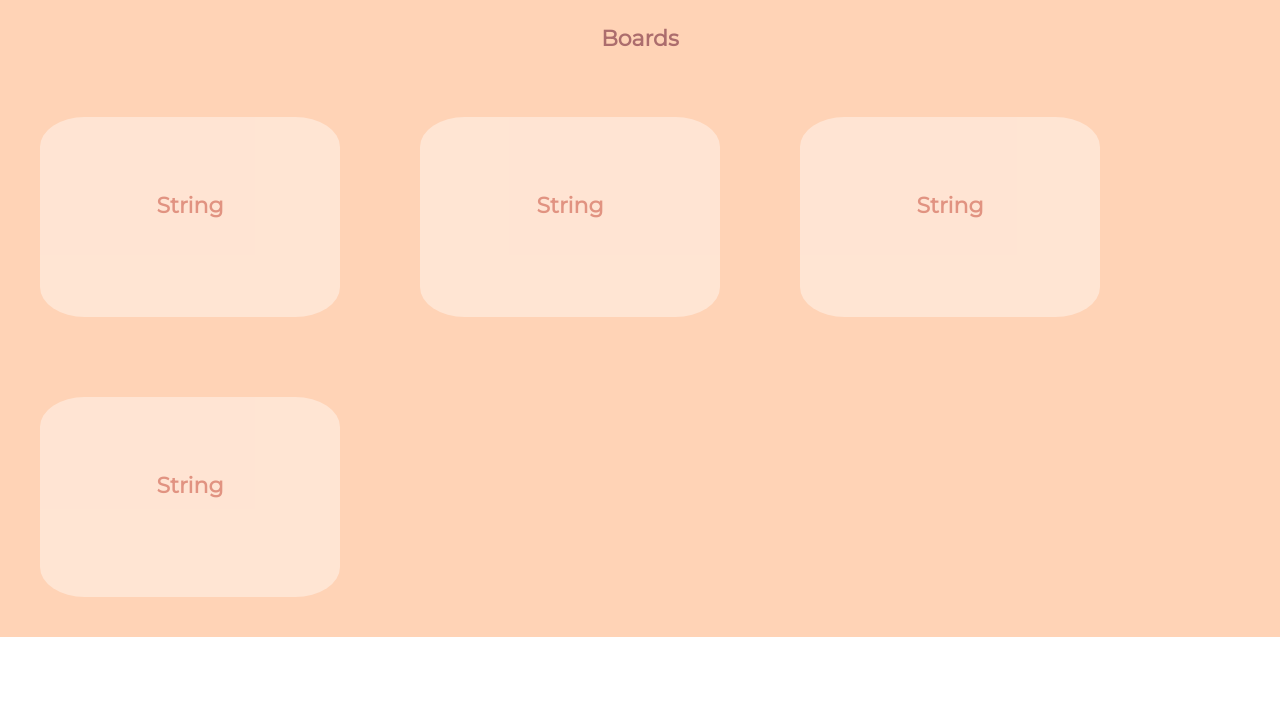
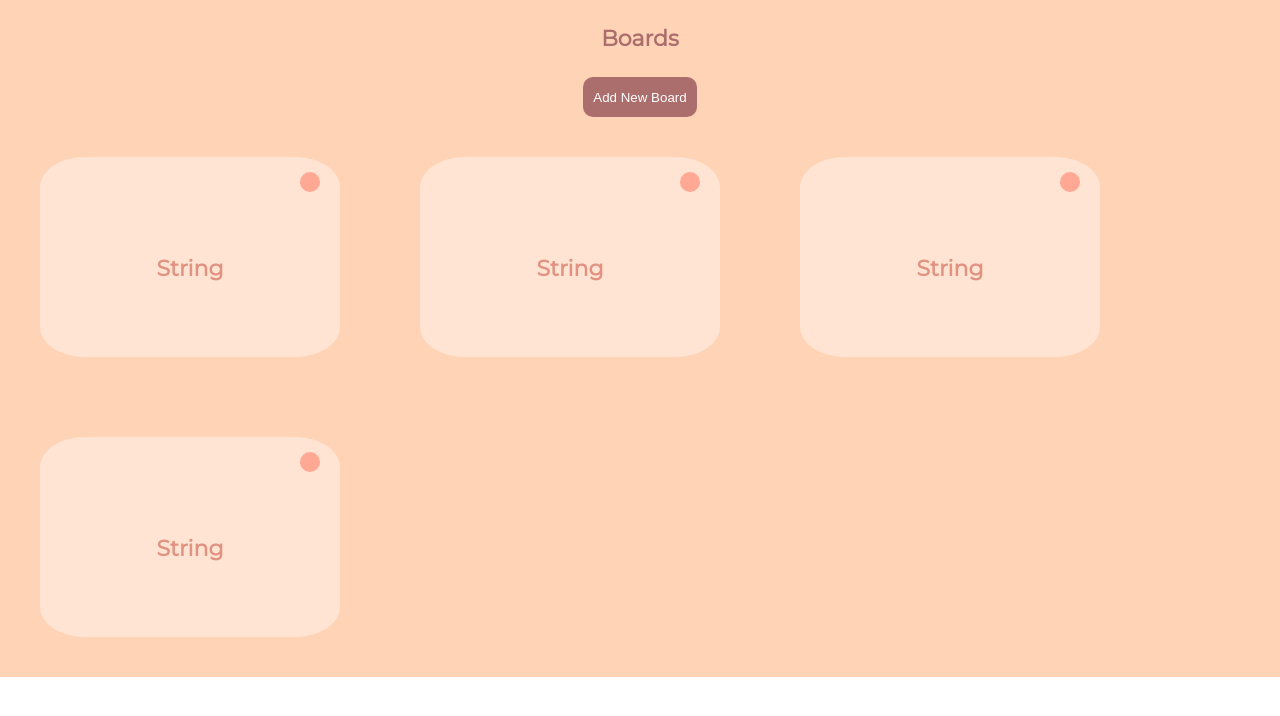
Before and after one commit to soloplxya/trello-kanban-frontend, a React (Create React App) app: page / in a window 1280 px wide. Shown: the top 716 px of the page. Built offline with nearby package versions, Linux system fonts and the light colour scheme.

Commit message:
feat: completed design for the boards page

```diff
--- a/src/boards/boardCard.css
+++ b/src/boards/boardCard.css
@@ -16,3 +16,11 @@
     padding: 25%;
     font-weight: bold;
 }
+
+.boardCardRemoveButton {
+    border: none;
+    background-color: #FF6961;
+    border-radius: 50%;
+    height: 20px;
+    width: 20px;
+}
--- a/src/boards/boardCard.js
+++ b/src/boards/boardCard.js
@@ -11,6 +11,9 @@ const BoardCard = (props) => {
     return (
         <Fragment>
             <div className="boardCard">
+                <div style={{ position: 'relative', left: "120px", top: "15px" }}>
+                    <button className="boardCardRemoveButton"/>
+                </div>
                 <div className="boardCardTitle">
                     { props.title }
                 </div>
--- a/src/boards/boardPage.css
+++ b/src/boards/boardPage.css
@@ -1,4 +1,14 @@
 @import url('https://fonts.googleapis.com/css?family=Montserrat');
+
+.addNewBoardButton {
+    border-radius: 10px;
+    height: 40px;
+    border: none;
+    padding-left: 10px;
+    padding-right: 10px;
+    color: #FFF;
+    background-color: #AC6D6D;
+}
 
 .boardPage {
     background: #FFD3B6;
@@ -6,7 +16,7 @@
 }
 
 .boardTitle {
-    padding: 25px 25px;
+    padding: 25px;
     text-align: center;
     font-family: 'Montserrat';
     font-size: 22px;
@@ -15,6 +25,7 @@
 }
 
 .boardsList {
+    align-items: center;
     display: flex;
     flex-direction: row;
     flex-wrap: wrap;
--- a/src/boards/boardPage.js
+++ b/src/boards/boardPage.js
@@ -11,9 +11,15 @@ const Board = () => {
     return (
         <Fragment>
             <div className="boardPage">
-                <div className="boardTitle">
-                    Boards
+                <div style={{alignItems: "center"}}>
+                    <div className="boardTitle">
+                        Boards
+                    </div>
+                    <button className="addNewBoardButton">
+                        Add New Board
+                    </button>
                 </div>
+
                 <div className="boardsList">
                     <BoardCard title="String"/>
                     <BoardCard title="String"/>
```
